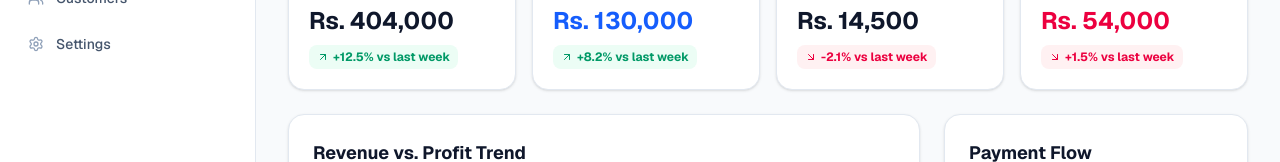
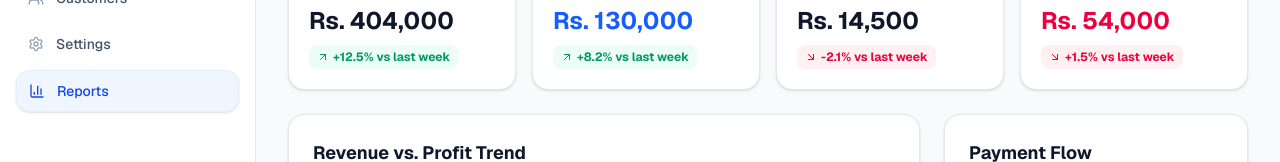
Before and after one commit to itx-tayyab/BizFlow, a Next.js app in the folder client/: page /reports in a window 1280 px wide. Shown: the part 248-410 px from the top of the page. Built offline with nearby package versions, Linux system fonts and the light colour scheme.

Commit message:
Add Reports navigation item to Sidebar component

```diff
--- a/client/src/components/dashboard/Sidebar.tsx
+++ b/client/src/components/dashboard/Sidebar.tsx
@@ -10,7 +10,8 @@ import {
   Package,
   Settings,
   LogOut,
-  ShieldCheck
+  ShieldCheck,
+  BarChart3
 } from "lucide-react";
 
 const navItems =[
@@ -19,6 +20,7 @@ const navItems =[
   { name: "Products", href: "/products", icon: Package },
   { name: "Customers", href: "/customers", icon: Users },
   { name: "Settings", href: "/settings", icon: Settings },
+  { name: "Reports", href: "/reports", icon: BarChart3 },
 ];
 
 export default function Sidebar() {
```
